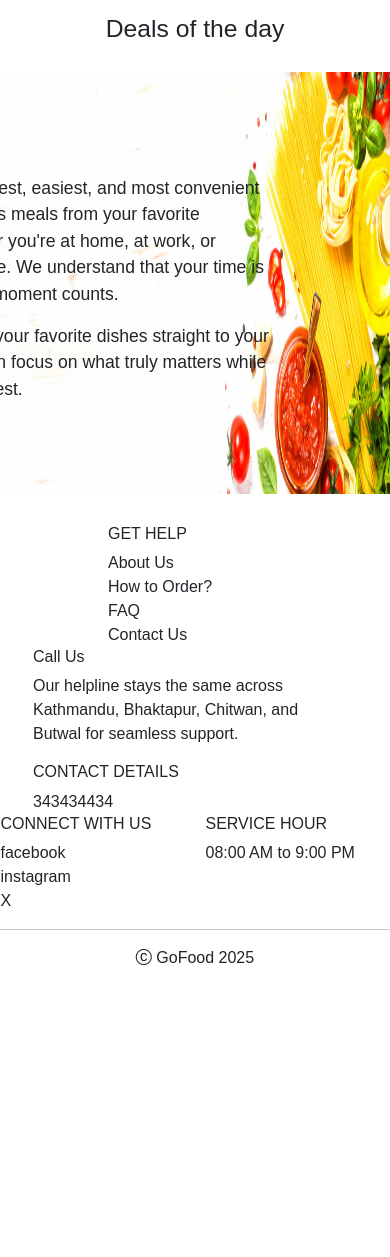
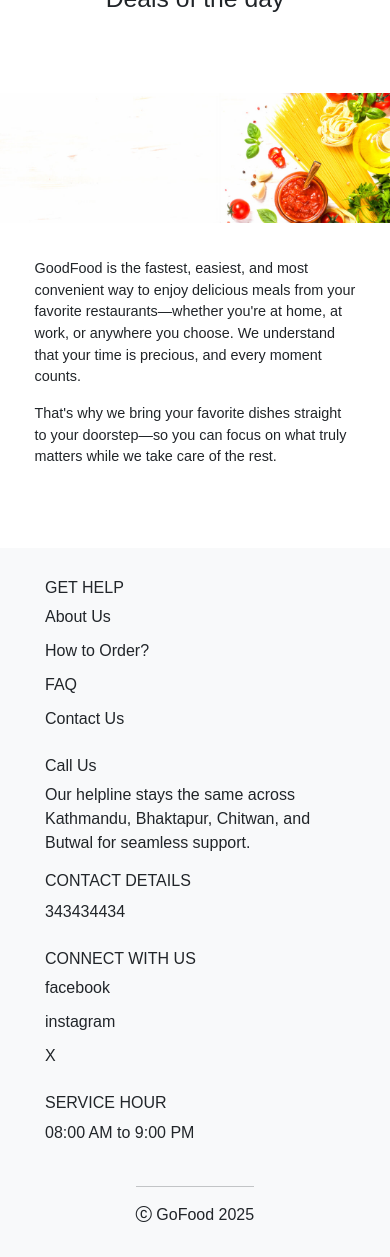
Before and after one commit to cloudsamrajya/GoFood, a PHP site: page /Backend/index.php in a window 390 px wide. Shown: the part 527-1784 px from the top of the page. Before the commit the page ends 1492 px from the top, so only its background shows below. Run offline with PHP 8.4, Linux system fonts and the light colour scheme; data that the repository does not hold is empty.

Commit message:
made the index.php responsive

```diff
--- a/Backend/index.php
+++ b/Backend/index.php
@@ -15,8 +15,10 @@
     <title>
         Home Page
     </title>
+    <!-- Add viewport meta tag for responsiveness -->
+    <meta name="viewport" content="width=device-width, initial-scale=1.0">
+    <link rel="stylesheet" href="../style.css">
     </head>
-    <link rel="stylesheet" href="../style.css">
     <body>
         <!-- Menu section starts -->
 
@@ -25,11 +27,9 @@
 
         <!-- Menu section ends -->
 
-
-
         <!-- Main content section starts -->
-        <section class="section-2 ">
-      <img style="width: 100%; height: 50vh" src="../Images/banner3.jpg" alt="" />
+        <section class="section-2">
+      <img class="banner-image" src="../Images/banner3.jpg" alt="" />
       <div class="search-container">
         <form method="GET" action="search.php" class="search-form">
         <input type="text" name="query" class="search-bar" placeholder="Food or Restaurant" />
@@ -38,77 +38,26 @@
       </div>
     </section>
     <main class="featured-product">
-      <span style="display: flex; justify-content: center"
-        ><h2>Deals of the day</h2></span
-      >
+      <div class="section-title">
+        <h2>Deals of the day</h2>
+      </div>
       <?php $restaurants = $conn-> query("SELECT * FROM restaurant") -> fetchAll() ?>  <!-- restaurants   -->
 
       <div class="product-container">
         <?php foreach($restaurants as $r): ?>
-        <div class="featured-product-div" >
-          <a class="anchor"  href="restaurant.php?restaurant_id=<?php echo $r['restaurant_id']; ?>">
-          <div class="featured-product-div-img" style="cursor: pointer;">
+        <div class="featured-product-div">
+          <a class="anchor" href="restaurant.php?restaurant_id=<?php echo $r['restaurant_id']; ?>">
+          <div class="featured-product-div-img">
             <img
               class="featured-img"
               src="<?php echo $r['image']; ?>"
-              alt=""
+              alt="<?php echo $r['name']; ?>"
             />
           </div>
-          <div class="featured-product-div-title" style="cursor: pointer;"><?php echo $r['name'] ?></div>
+          <div class="featured-product-div-title"><?php echo $r['name'] ?></div>
           </a>
         </div>
         <?php endforeach ?>
-
-        <!-- <div class="featured-product-div">
-          <div class="featured-product-div-img">
-            <img
-              class="featured-img"
-              src="https://www.creativefabrica.com/wp-content/uploads/2019/10/30/1572425829/Daddys-Kitchen-580x386.jpg"
-              alt=""
-            />
-          </div>
-          <div class="featured-product-div-title">Daddy's Kitchen</div>
-        </div>
-        <div class="featured-product-div">
-          <div class="featured-product-div-img">
-            <img
-              class="featured-img"
-              src="https://apps.pokharafooddelivery.com/assets/img/slider/1737009409exK7tRlgmc.jpeg"
-              alt=""
-            />
-          </div>
-          <div class="featured-product-div-title">Momo</div>
-        </div>
-        <div class="featured-product-div">
-          <div class="featured-product-div-img">
-            <img
-              class="featured-img"
-              src="https://apps.pokharafooddelivery.com/assets/img/slider/1736254026fhIGEqUW8R.png"
-              alt=""
-            />
-          </div>
-          <div class="featured-product-div-title">Momo</div>
-        </div>
-        <div class="featured-product-div">
-          <div class="featured-product-div-img">
-            <img
-              class="featured-img"
-              src="https://apps.pokharafooddelivery.com/assets/img/slider/1707218083sg19xV3e04.png"
-              alt=""
-            />
-          </div>
-          <div class="featured-product-div-title">Momo</div>
-        </div>
-        <div class="featured-product-div">
-          <div class="featured-product-div-img">
-            <img
-              class="featured-img"
-              src="https://apps.pokharafooddelivery.com/assets/img/slider/1719566872no9n76PI8f.png"
-              alt=""
-            />
-          </div>
-          <div class="featured-product-div-title">Momo</div>
-        </div> -->
       </div>
     </main>
     <section class="section-3">
@@ -117,18 +66,14 @@
           <img src="../Images/banner2.jpg" alt="" id="banner1" />
         </div>
         <div class="section-3-about">
-          <p
-            style="font-family: Arial, Helvetica, sans-serif; font-size: 1.1rem"
-          >
+          <p>
             GoodFood is the fastest, easiest, and most convenient way to enjoy
             delicious meals from your favorite restaurants—whether you're at
             home, at work, or anywhere you choose. We understand that your time
             is precious, and every moment counts.
           </p>
-          <p
-            style="font-family: Arial, Helvetica, sans-serif; font-size: 1.1rem"
-          >
-            That’s why we bring your favorite dishes straight to your
+          <p>
+            That's why we bring your favorite dishes straight to your
             doorstep—so you can focus on what truly matters while we take care
             of the rest.
           </p>
@@ -159,23 +104,17 @@
         .open_modal{
             visibility: visible;
             opacity: 1;
-
         }
         .logincontainer{
-
-            height: 80%;
-            width: 30%;
+            height: auto;
+            width: 90%;
+            max-width: 400px;
             border-radius: 5px;
             background-color: white;
-
-
-
-
+            padding: 20px 0;
         }
         .logincontainer form{
-            /* background-color: red; */
-
-        height: 80%;
+            height: auto;
             width: 100%;
             padding: 30px;
             background-color: white;
@@ -183,43 +122,36 @@
             flex-direction: column;
             gap: 20px;
             border-radius: 5px;
-        position: relative; /
-
+            position: relative;
         }
         .btn-x{
             position: absolute;
             top: 10px;
-        right:20px;
+            right: 20px;
             font-size: 1.5rem;
             background: none;
             border: none;
             cursor: pointer;
-
-
         }
         .register-div{
           text-align: center;
           margin-top: 1.3rem;
         }
-
      </style>
      <!--- modal -->
      <!-- Parent -->
     <div class='modalcontainer'>
         <!-- modal child -->
         <div class="logincontainer">
-
-
             <!-- logincontainer  child --->
             <!--- form --->
         <form action="entering.php" method="POST">
-        <button type="button"  class="btn-x" onclick="closemodal()">&times;</button>
+        <button type="button" class="btn-x" onclick="closemodal()">&times;</button>
 
         <!-- email -->
         <div class="mb-1 mt-3">
           <label for="exampleFormControlInput1" class="form-label">Email address</label>
           <input type="email" class="form-control" name="email" id="exampleFormControlInput1" placeholder="name@example.com">
-
         </div>
 
         <!--- password -->
@@ -231,32 +163,26 @@
         </div>
 
         <div class="col-auto mt-3">
-    <button type="submit" name="submit" class="btn btn-primary mb-3 mx-auto d-block " style="width: 80%;">Login</button>
+            <button type="submit" name="submit" class="btn btn-primary mb-3 mx-auto d-block" style="width: 80%;">Login</button>
         </div>
         <!--  If the login credentials are incorrect  it moves to same page  --->
         <?php if(isset($_SESSION['login_error'])): ?>
             <p style="color: red;"><?= $_SESSION['login_error'] ?></p>
         <?php endif; ?>
         <!--  End of login credentials section  --->
-
-
     </form>
     <!---register here -->
       <div class="register-div">
-     <span>Don't have an account?</span> <a href="form.php" target="_blank" >Register here</a>
+        <span>Don't have an account?</span> <a href="form.php" target="_blank">Register here</a>
       </div>
         </div>
-
     </div>
 
         <!-- Main content section ends -->
 
-
-
         <!-- Footer section starts -->
-
+        <?php include 'footer.php' ?>
         <!-- Footer section ends -->
-         <?php include 'footer.php' ?>
 
         <script>
           const modalcontainer = document.querySelector('.modalcontainer')
@@ -264,7 +190,6 @@
           function openmodal(){
             modalcontainer.classList.add('open_modal');
             document.body.classList.add('modal-open');
-
           }
 
           function closemodal(){
@@ -284,8 +209,6 @@
                   openmodal();
               <?php endif; ?>
           });
-
-
         </script>
     </body>
 </html>
--- a/style.css
+++ b/style.css
@@ -1,207 +1,268 @@
 * {
   margin: 0;
   padding: 0;
+  box-sizing: border-box;
   font-family: Arial, Helvetica, sans-serif;
 }
 
+/* Base Styles */
+body {
+  overflow-x: hidden;
+}
+
+/* Navigation Styles */
 .navigation-bar {
-  /* background-color: #dfe6e9; */
   background-color: white;
   display: flex;
   justify-content: space-between;
   align-items: center;
   top: 0%;
   z-index: 1;
+  position: sticky;
+  padding: 0 15px;
+  width: 100%;
+  box-shadow: 0 2px 5px rgba(0, 0, 0, 0.1);
+}
 
-  position: sticky;
+.navigation-bar img {
+  margin: 10px 0;
+  max-height: 50px;
+  width: auto;
 }
-.navigation-bar img {
-  margin: 10px 0 10px 10px;
+
+.nav-buttons {
+  display: flex;
+  gap: 15px;
 }
-.nav-buttons {
-  margin-right: 20px;
-  display: flex;
-  /* background-color: green; */
-  gap: 30px;
+
+.btn-cart {
+  border: 1px solid black;
+  padding: 8px 12px;
+  font-size: 16px;
+  border-radius: 5px;
+  background-color: white;
+  transition: background-color 0.3s ease, color 0.3s ease;
+  cursor: pointer;
 }
-.btn-cart {
-  border: none;
-  font-size: 20px;
-  background-color: white;
-  border: 1px solid black;
-  padding: 10px;
-  font-size: 20px;
-  border-radius: 5px;
-  transition: background-color 0.3s ease, color 0.3s ease;
-}
+
 .btn-login {
   border: none;
   color: white;
   background-color: #d63031;
-  font-size: 20px;
+  font-size: 16px;
   border-radius: 5px;
-  padding: 10px;
+  padding: 8px 12px;
+  cursor: pointer;
 }
+
 #logo-gofood {
   cursor: pointer;
 }
+
 .btn-cart:hover {
   background-color: #718093;
   color: white;
   border: none;
 }
+
+/* Banner Section */
 .section-2 {
-  height: 50vh;
-  /* background-color: #c44569; */
-  width: auto;
+  height: auto;
+  width: 100%;
   display: flex;
   justify-content: center;
   align-items: center;
   position: relative;
 }
+
+.banner-image {
+  width: 100%;
+  height: 50vh;
+  object-fit: cover;
+}
+
 .search-bar {
   width: 70%;
   border: none;
-  height: 8vh;
+  height: 50px;
   outline: none;
-  font-size: 20px;
-  font-family: monospace;
-  padding-left: 20px;
-  padding-right: 20px;
+  font-size: 16px;
+  padding: 0 20px;
 }
+
 .btn-search {
-  font-family: "Times New Roman", Times, serif;
-  font-size: 20px;
+  font-size: 16px;
   border: none;
   width: 30%;
-  height: 8vh;
+  height: 50px;
   background-color: #1e272e;
   color: white;
+  cursor: pointer;
 }
+
 .search-container {
   border-radius: 5px;
   display: flex;
-  width: 60%;
+  width: 80%;
+  max-width: 800px;
   overflow: hidden;
   position: absolute;
 }
+
 .search-form {
   width: 100%;
   display: flex;
 }
+
+/* Featured Products Section */
 .featured-product {
-  /* background-color: red; */
-  padding-top: 15px;
+  padding: 30px 15px;
   width: 100%;
-  height: auto;
+}
+
+.section-title {
+  text-align: center;
+  margin-bottom: 20px;
 }
 
 .product-container {
   width: 80%;
-  /* background-color: yellow; */
+  max-width: 1200px;
   display: grid;
   grid-template-columns: repeat(3, 1fr);
-  /* gap: 10px; */
-  margin: 0px auto;
+  gap: 20px;
+  margin: 0 auto;
 }
+
+/* Fixed the image display to match original style */
 .featured-img {
   object-fit: cover;
   height: 100%;
   width: 100%;
 }
+
 .featured-product-div {
   display: flex;
-  flex-wrap: wrap;
+  flex-direction: column;
+  height: 410px;
+  width: 100%;
+  max-width: 360px;
+  margin: 0 auto;
   padding: 10px;
+}
 
-  height: 410px;
-  width: 360px;
-  /* background-color: green; */
-  /* border: 3px solid black; */
-}
 .featured-product-div-img {
-  /* background-color: aqua; */
   height: 330px;
   width: 330px;
+  max-width: 100%;
+  margin: 0 auto;
 }
+
 .featured-product-div-title {
-  /* background-color: black; */
   width: 330px;
+  max-width: 100%;
   height: 60px;
+  margin: 0 auto;
   background-color: white;
   display: flex;
   justify-content: center;
   align-items: center;
+  font-weight: bold;
 }
+
+/* About Section */
 #banner1 {
   width: 100%;
-  /* position: absolute; */
-  height: 50vh;
+  height: auto;
+  max-height: 50vh;
+  object-fit: cover;
 }
 
 .section-3-about {
-  height: 72px;
-  width: 450px;
+  padding: 20px;
+  width: 100%;
+  max-width: 600px;
   position: absolute;
   top: 50%;
-  left: 50%;
-  transform: translate(-80%, -150%);
+  left: 10%;
+  transform: translateY(-50%);
+  background-color: rgba(255, 255, 255, 0.8);
+  border-radius: 8px;
 }
+
+.section-3-about p {
+  font-size: 1rem;
+  margin-bottom: 15px;
+}
+
 .section-3-container {
   position: relative;
-  /* background-color: red; */
-  max-height: auto;
+  width: 100%;
+  overflow: hidden;
 }
+
 .section-3 {
-  padding-top: 20px;
+  padding: 30px 0;
 }
+
+/* Footer Section */
 .section-footer {
-  /* background-color: red; */
-  padding-top: 30px;
+  padding: 30px 15px;
+  background-color: #f8f9fa;
 }
+
+.footer-container {
+  display: flex;
+  flex-wrap: wrap;
+  justify-content: space-around;
+  max-width: 1200px;
+  margin: 0 auto;
+}
+
 .footer-container li {
   list-style-type: none;
+  margin-bottom: 10px;
 }
+
 .col {
-  /* border: 1px solid black;
-  background-color: yellow; */
-  max-width: 100%;
+  flex: 1;
+  min-width: 200px;
+  margin: 15px 0;
 }
+
 .col-child {
-  /* border: 1px solid black; */
-  width: 150px;
-  margin: 0px auto;
+  width: 100%;
+  max-width: 300px;
+  margin: 0 auto;
   text-align: left;
 }
-.exception {
-  width: 300px;
-}
-.exception2 {
-  min-width: 170px;
+
+/* Table Styles */
+.table-container {
+  padding: 20px;
+  display: flex;
+  justify-content: center;
+  overflow-x: auto;
 }
 
-.row {
+.tbl {
   width: 100%;
-}
-.table-container {
-  height: auto;
-  /* background-color: red; */
-  display: flex;
-  justify-content: center;
-}
-.tbl {
-  /* border: 1px solid black; */
-
-  width: 100%;
-  margin: 20px 50px;
+  max-width: 1200px;
+  margin: 20px 0;
   box-shadow: 0 0 20px rgba(0, 0, 0, 0.1);
   border-radius: 10px;
   overflow: hidden;
+  border-collapse: collapse;
 }
+
 .anchor {
   text-decoration: none;
   color: black;
+  display: block;
+  width: 100%;
+  height: 100%;
 }
+
 .tbl th {
   background-color: #ff6b6b;
   color: white;
@@ -210,21 +271,206 @@
   text-transform: uppercase;
   letter-spacing: 1px;
 }
+
 .tbl tr:hover {
   background-color: #fff8f8;
   transform: scale(1.01);
 }
+
 .tbl td {
-  padding: 12px 25px;
+  padding: 12px 15px;
 }
+
 .tbl tr {
   transition: all 0.3s ease;
 }
+
 .tbl tr.no-hover {
   transform: none;
 }
+
 .tbl button {
   outline: none;
   border: none;
   background: transparent;
+  cursor: pointer;
 }
+
+/* Login Modal Styles */
+.form-control {
+  width: 100%;
+  padding: 10px;
+  border: 1px solid #ddd;
+  border-radius: 4px;
+}
+
+.btn-primary {
+  background-color: #d63031;
+  color: white;
+  border: none;
+  padding: 10px;
+  border-radius: 5px;
+  cursor: pointer;
+}
+
+.form-text {
+  font-size: 12px;
+  color: #666;
+}
+
+.form-label {
+  font-weight: bold;
+  margin-bottom: 5px;
+  display: block;
+}
+
+/* Responsive Media Queries */
+@media screen and (max-width: 1200px) {
+  .product-container {
+    grid-template-columns: repeat(3, 1fr);
+    width: 90%;
+  }
+
+  .featured-product-div {
+    max-width: 320px;
+  }
+
+  .featured-product-div-img,
+  .featured-product-div-title {
+    max-width: 300px;
+    width: 100%;
+  }
+}
+
+@media screen and (max-width: 992px) {
+  .product-container {
+    grid-template-columns: repeat(2, 1fr);
+  }
+
+  .search-container {
+    width: 90%;
+  }
+
+  .section-3-about {
+    left: 50%;
+    transform: translate(-50%, -50%);
+    width: 80%;
+    max-width: 500px;
+  }
+}
+
+@media screen and (max-width: 768px) {
+  .nav-buttons {
+    gap: 10px;
+  }
+
+  .btn-cart,
+  .btn-login {
+    font-size: 14px;
+    padding: 6px 10px;
+  }
+
+  .search-bar {
+    height: 40px;
+    font-size: 14px;
+  }
+
+  .btn-search {
+    height: 40px;
+    font-size: 14px;
+  }
+
+  .banner-image {
+    height: 40vh;
+  }
+
+  .product-container {
+    width: 95%;
+  }
+
+  .featured-product-div {
+    height: 380px;
+  }
+
+  .featured-product-div-img {
+    height: 300px;
+  }
+
+  .section-3-about {
+    padding: 15px;
+  }
+
+  .section-3-about p {
+    font-size: 0.9rem;
+  }
+}
+
+@media screen and (max-width: 576px) {
+  .navigation-bar {
+    flex-direction: column;
+    padding: 10px;
+  }
+
+  .nav-buttons {
+    margin: 10px 0;
+    width: 100%;
+    justify-content: center;
+  }
+
+  .search-container {
+    width: 95%;
+  }
+
+  .search-form {
+    flex-direction: column;
+  }
+
+  .search-bar {
+    width: 100%;
+    border-radius: 5px 5px 0 0;
+  }
+
+  .btn-search {
+    width: 100%;
+    border-radius: 0 0 5px 5px;
+  }
+
+  .product-container {
+    grid-template-columns: 1fr;
+  }
+
+  .featured-product-div,
+  .featured-product-div-img,
+  .featured-product-div-title {
+    margin: 0 auto;
+  }
+
+  .section-3-about {
+    position: relative;
+    top: 0;
+    left: 0;
+    transform: none;
+    max-width: none;
+    width: 90%;
+    margin: 20px auto;
+    background-color: white;
+  }
+
+  #banner1 {
+    max-height: 30vh;
+  }
+
+  .tbl td,
+  .tbl th {
+    padding: 8px;
+  }
+
+  .logincontainer {
+    width: 95%;
+    padding: 15px 0;
+  }
+
+  .logincontainer form {
+    padding: 20px 15px;
+  }
+}
```
Lines whose indentation alone changed are shown as unchanged.
